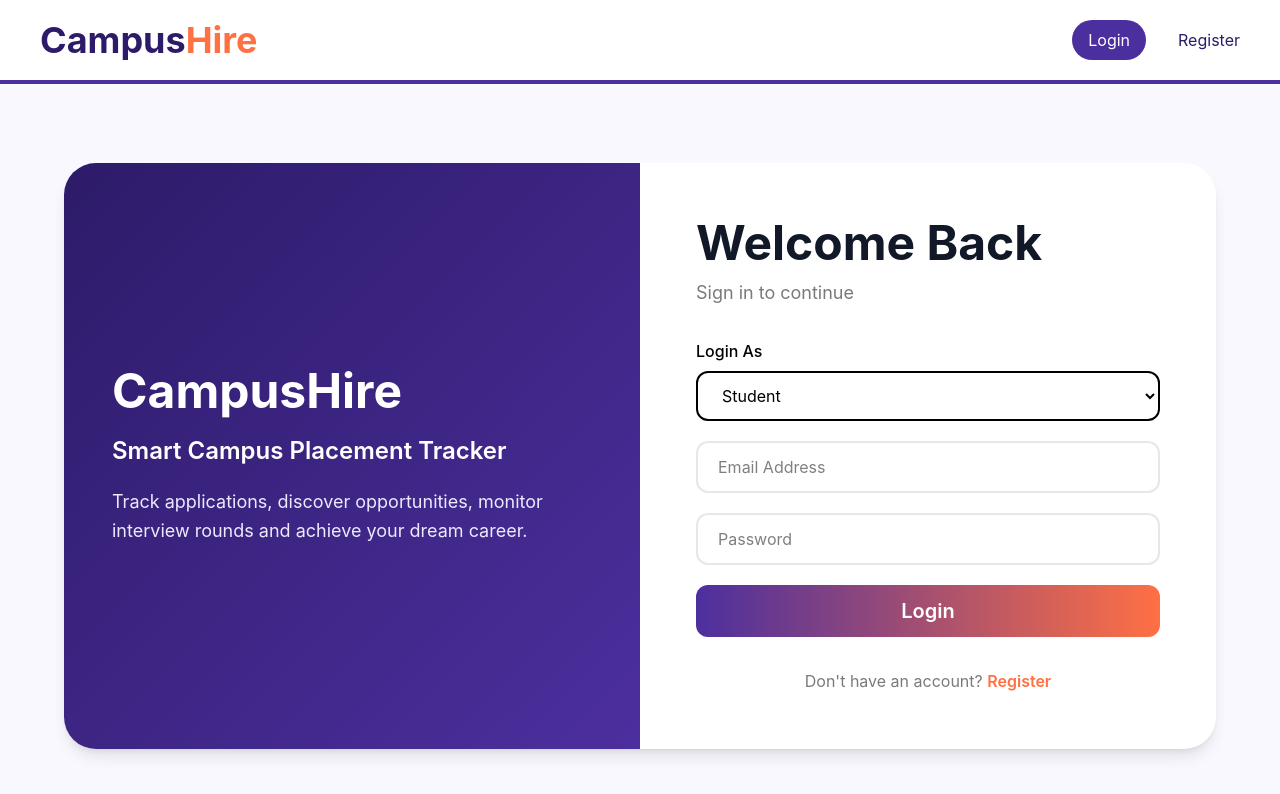
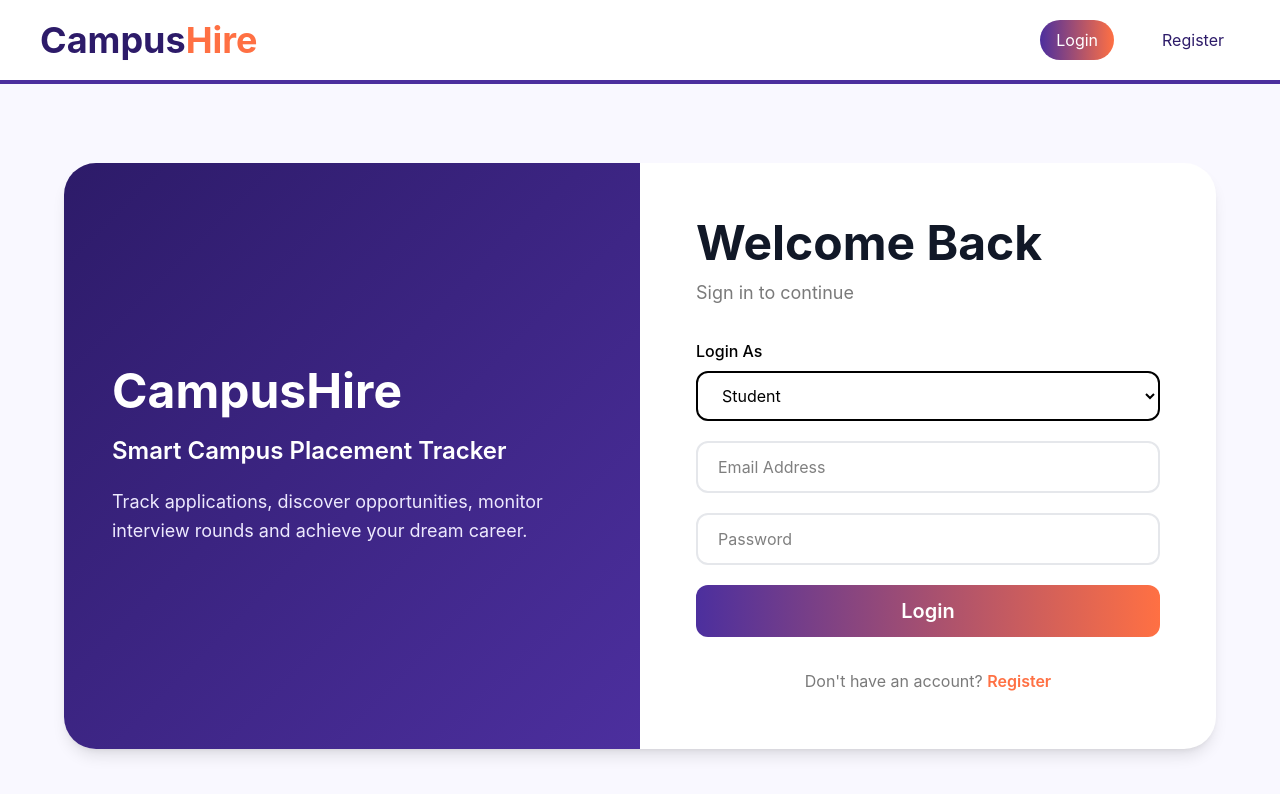
Before and after one commit to Sanjana-54/CampusHire, a React app in the folder Frontend/: page / in a window 1280 px wide. Shown: the top 794 px of the page. Built offline with nearby package versions, Linux system fonts and the light colour scheme; the HTML template or start-up script is replaced by a standard one.

Commit message:
added files

```diff
--- a/Frontend/src/components/Navbar.jsx
+++ b/Frontend/src/components/Navbar.jsx
@@ -5,7 +5,14 @@ function Navbar() {
     localStorage.getItem("user")
   );
 console.log("Navbar User:", user);
-
+const navStyle = ({ isActive }) => ({
+  background: isActive
+    ? "linear-gradient(90deg,#4C2F9E,#FF7043)"
+    : "transparent",
+  color: isActive ? "white" : "#2D1B69",
+  padding: "8px 16px",
+  borderRadius: "9999px",
+});
   return (
     <div
       className="bg-white border-b-4"
@@ -27,25 +34,11 @@ console.log("Navbar User:", user);
 
           {!user && (
             <>
-              <NavLink
-  to="/"
-  className={({ isActive }) =>
-    isActive
-      ? "px-4 py-2 rounded-full text-white"
-      : "px-4 py-2"
-  }
-  style={({ isActive }) => ({
-    backgroundColor: isActive ? "#4C2F9E" : "transparent",
-    color: isActive ? "white" : "#2D1B69",
-  })}
->
+             <NavLink to="/" style={navStyle}>
   Login
 </NavLink>
 
-              <NavLink
-                to="/register"
-                style={{ color: "#2D1B69" }}
-              >
+              <NavLink to="/register" style={navStyle}>
   Register
 </NavLink>
             </>
@@ -53,24 +46,15 @@ console.log("Navbar User:", user);
 
           {user?.role === "student" && (
             <>
-              <NavLink
-                to="/student-dashboard"
-                style={{ color: "#2D1B69" }}
-              >
+              <NavLink to="/student-dashboard" style={navStyle}>
   Dashboard
 </NavLink>
 
-              <NavLink
-                to="/companies"
-                style={{ color: "#2D1B69" }}
-              >
+<NavLink to="/companies" style={navStyle}>
   Companies
 </NavLink>
 
-              <NavLink
-                to="/applications"
-                style={{ color: "#2D1B69" }}
-              >
+<NavLink to="/applications" style={navStyle}>
   Applications
 </NavLink>
             </>
@@ -78,17 +62,11 @@ console.log("Navbar User:", user);
 
           {user?.role === "admin" && (
             <>
-              <NavLink
-                to="/admin-dashboard"
-                style={{ color: "#2D1B69" }}
-              >
+              <NavLink to="/admin-dashboard" style={navStyle}>
   Dashboard
 </NavLink>
 
-              <NavLink
-                to="/admin-applications"
-                style={{ color: "#2D1B69" }}
-              >
+<NavLink to="/admin-applications" style={navStyle}>
   Manage Applications
 </NavLink>
             </>
@@ -100,7 +78,11 @@ console.log("Navbar User:", user);
       localStorage.clear();
       window.location.href = "/";
     }}
-              style={{ color: "#2D1B69" }}
+    className="px-4 py-2 rounded-full"
+    style={{
+      border: "2px solid #4C2F9E",
+      color: "#2D1B69",
+    }}
   >
     Logout
   </button>
```
Lines whose indentation alone changed are shown as unchanged.
